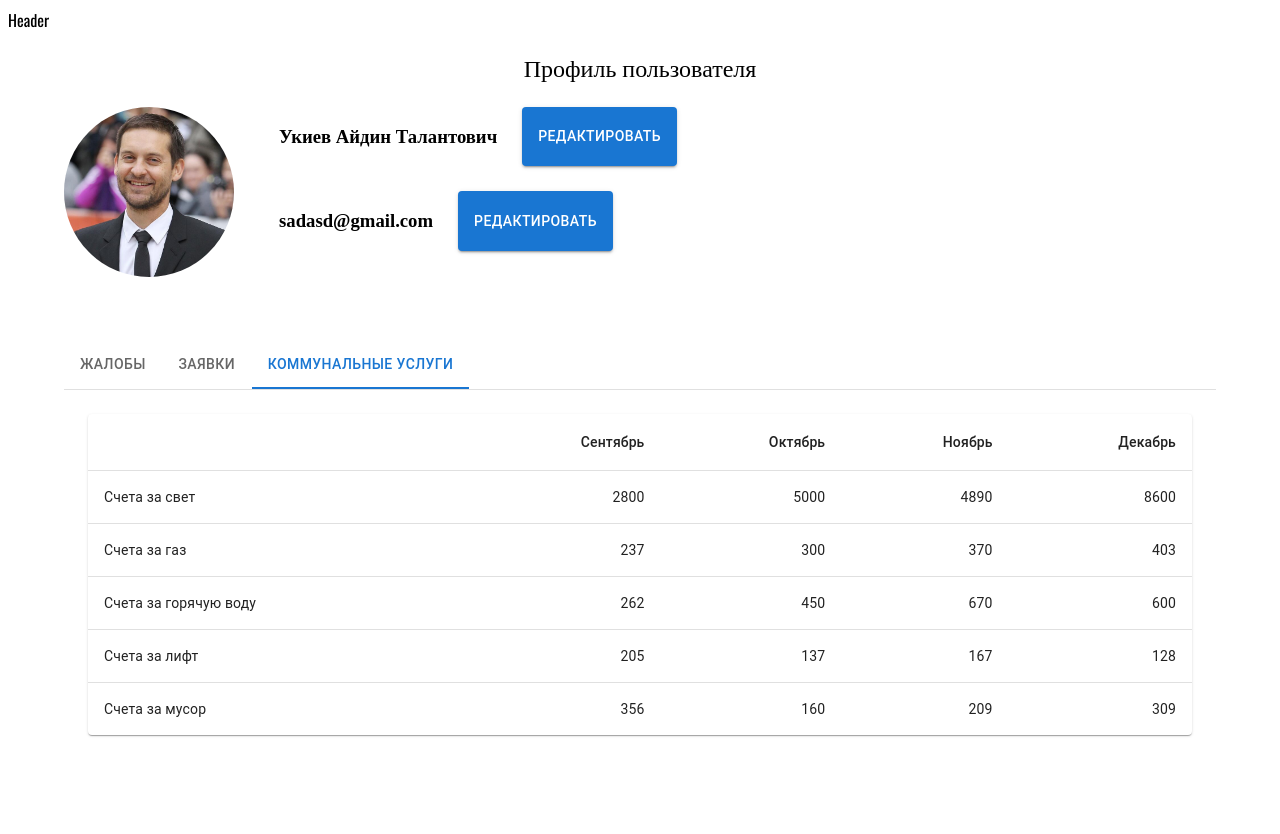
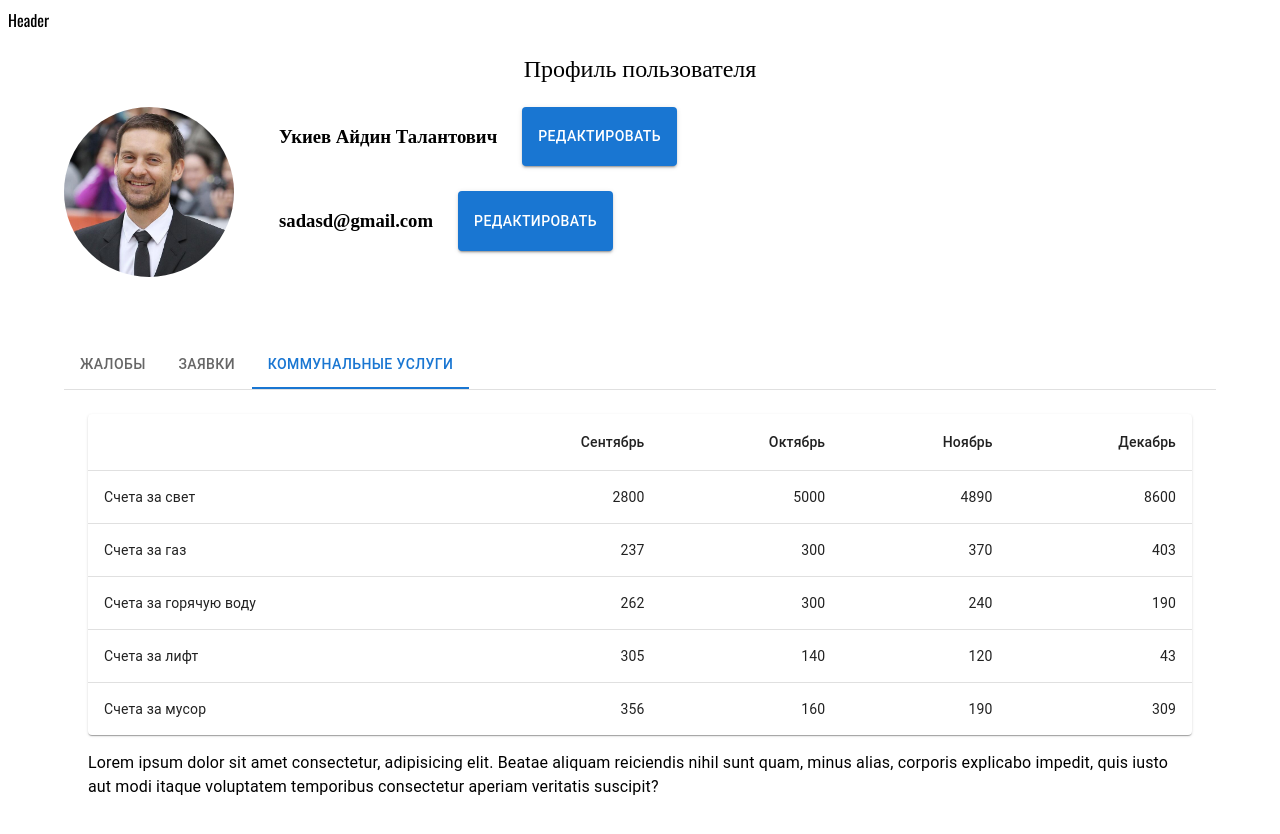
Before and after one commit to Undanable-Team/FreeWord-web, a Next.js app: page /profile in a window 1280 px wide. Both pictures are taken after a click on the tab "КОММУНАЛЬНЫЕ УСЛУГИ". Shown: the top 834 px of the page. Before the commit the page ends 800 px from the top, so only its background shows below. Built offline with nearby package versions, Linux system fonts and the light colour scheme.

Commit message:
added some refresh or project

```diff
--- a/src/components/ProfilePage/Tables/index.tsx
+++ b/src/components/ProfilePage/Tables/index.tsx
@@ -1,4 +1,4 @@
-import styles from "./tables.module.sass";
+import { useEffect } from "react";
 import Table from "@mui/material/Table";
 import TableBody from "@mui/material/TableBody";
 import TableCell from "@mui/material/TableCell";
@@ -20,13 +20,18 @@ function createData(
 const rows = [
   createData("Счета за свет", 2800, 5000, 4890, 8600),
   createData("Счета за газ", 237, 300, 370, 403),
-  createData("Счета за горячую воду", 262, 450, 670, 600),
-  createData("Счета за лифт", 205, 137, 167, 128),
-  createData("Счета за мусор", 356, 160, 209, 309),
+  createData("Счета за горячую воду", 262, 300, 240, 190),
+  createData("Счета за лифт", 305, 140, 120, 43),
+  createData("Счета за мусор", 356, 160, 190, 309),
 ];
 
 const CommunalPeople = () => {
+  useEffect(() => {
+    // Perform any necessary side effects here
+  }, []); // Add dependencies if needed
+
   return (
+    <div>
       <TableContainer component={Paper}>
         <Table sx={{ minWidth: 650 }} aria-label="simple table">
           <TableHead>
@@ -56,6 +61,13 @@ const CommunalPeople = () => {
           </TableBody>
         </Table>
       </TableContainer>
+      <p>
+        Lorem ipsum dolor sit amet consectetur, adipisicing elit. Beatae aliquam
+        reiciendis nihil sunt quam, minus alias, corporis explicabo impedit,
+        quis iusto aut modi itaque voluptatem temporibus consectetur aperiam
+        veritatis suscipit?
+      </p>
+    </div>
   );
 };
 
--- a/src/components/ProfilePage/index.tsx
+++ b/src/components/ProfilePage/index.tsx
@@ -13,6 +13,8 @@ const ProfileUser = () => {
   const [name, setName] = useState<string>("Укиев Айдин Талантович");
   const [btnText, setBtnText] = useState<string>("Редактировать");
 
+  const [image, setImage] = useState<any>("/image/spiderman.jpg");
+
   const changehandle = (e: any) => {
     setEmail(e.target.value);
   };
@@ -26,6 +28,12 @@ const ProfileUser = () => {
 
   const sendChangeEmail = () => {
     setInput(!input);
+  };
+
+  const changeImgClick = () => {
+    const newImg =
+      "https://upload.wikimedia.org/wikipedia/ru/thumb/3/31/Tobey_Maguire_as_Spider-Man.jpeg/560px-Tobey_Maguire_as_Spider-Man.jpeg";
+    setImage(newImg);
   };
 
   return (
@@ -44,7 +52,7 @@ const ProfileUser = () => {
             alt="profile-user"
             className={styles.user_picture}
           />
-          <button className={styles.hover_blog}>
+          <button className={styles.hover_blog} onClick={changeImgClick}>
             <FaRegEdit className={styles.icon_edit} />
             Редактировать
           </button>
```
Lines whose indentation alone changed are shown as unchanged.
